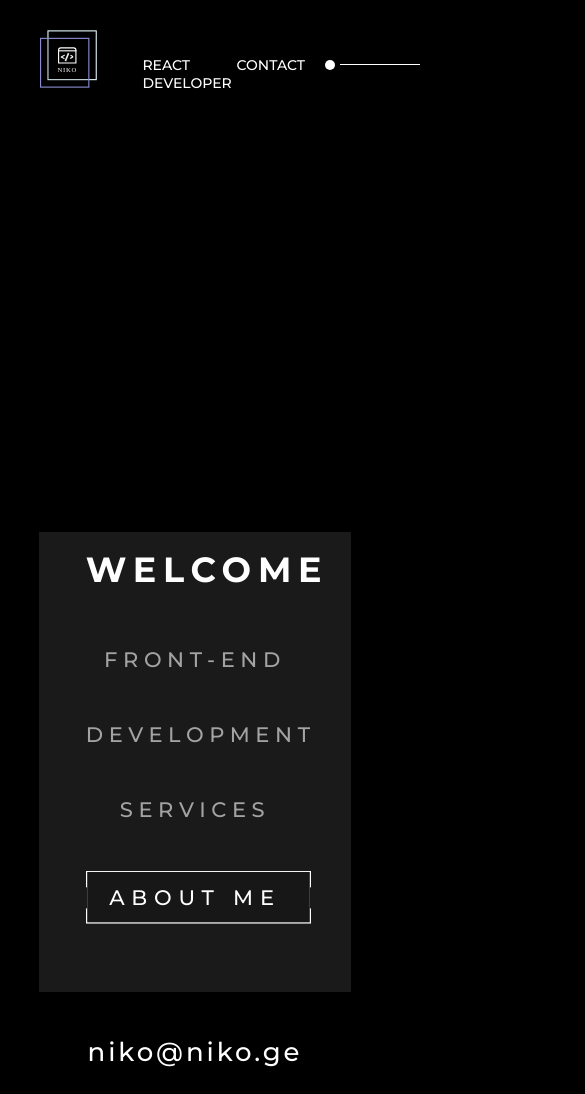
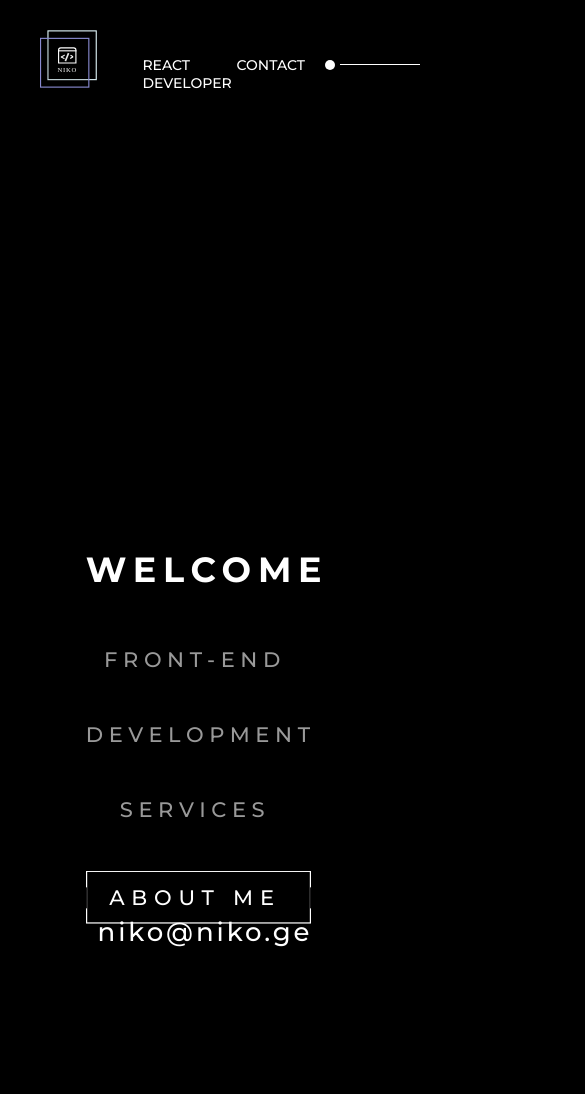
Before and after one commit to mchedlish/niko.ge, a React (Create React App) app: page / in a window 390 px wide. Shown: the top 1094 px of the page, 585 px wide, since content can reach past the window. After the commit the page ends 1030 px from the top, so only its background shows below. Built offline with nearby package versions, Linux system fonts and the light colour scheme.

Commit message:
commiting hover changes

```diff
--- a/src/Body/Body.css
+++ b/src/Body/Body.css
@@ -3,6 +3,13 @@
     position: relative;
     height: 100vh;
     width: 100vw;
+}
+
+.Email {
+
+    display: block;
+    margin-top: -250px;
+
 }
 
 .Rectangle {
@@ -71,7 +78,7 @@ display: relative;
 }
 
 .AboutMe:hover .Line {
-margin-right: -230px;
+margin-right: -225px;
 
 }
 
@@ -143,7 +150,7 @@ color: #8a8bd1
 .Niko {
 
   position: absolute;
-    width:1005px;
+    width:1004px;
     height: 560px;
     margin-left: 5%;
     margin-top: 80px;
@@ -181,7 +188,7 @@ z-index: 4;
 
 @media all and (max-width: 1700px) {
 .Niko {
-    width:897.3px;
+    width:895.3px;
     height: 500px;
     margin-left: 5%;
     margin-top: 100px;
@@ -253,7 +260,7 @@ width: 470px;
     }
 
     .AboutMe:hover .Line {
-        margin-right: -290px;
+        margin-right: -300px;
 
         }
 .Descr{
@@ -307,7 +314,7 @@ width: 420px;
         }
 
         .AboutMe:hover .Line {
-            margin-right: -290px;
+            margin-right: -300px;
 
             }
 
@@ -326,7 +333,10 @@ width: 380px;
 
 
         @media all and (max-width: 992px) {
-
+.Email {
+    margin-top: -140px;
+    transform: translate(10px);
+}
 
             .Niko {
 
@@ -334,17 +344,21 @@ width: 380px;
 position: relative;
 
 
-                width:501.2px;
+                width:501.2 !important;
+
 
                 height: 280px;
-                margin-left: 23%;
+                text-align: center;
+                transform: translate(-15%);
 
                 margin-top: 80px;
 
 
             }
+
             .Rectangle {
                 display: block;
+                background: black;
                 position: relative;
                 margin: auto;
             width: 60vw;
@@ -461,7 +475,8 @@ z-index: 4;
 
             @media all and (max-width: 800px) {
 .Niko {
-    margin-left: 22%;
+   margin-left: 0px;
+   transform: translate(-28%);
 }
 
 .Descr {
--- a/src/Body/Email.js
+++ b/src/Body/Email.js
@@ -8,14 +8,14 @@ textAlign:'center',
 fontWeight:500,
 fontSize: 26,
 letterSpacing: 2.93,
-color: '#ffffff',
-marginTop: -20
+color: '#ffffff'
+
 
 
 }
 
     return (
-        <div style={style}>
+        <div style={style} className='Email'>
             <p>niko@niko.ge</p>
         </div>
     );
```
